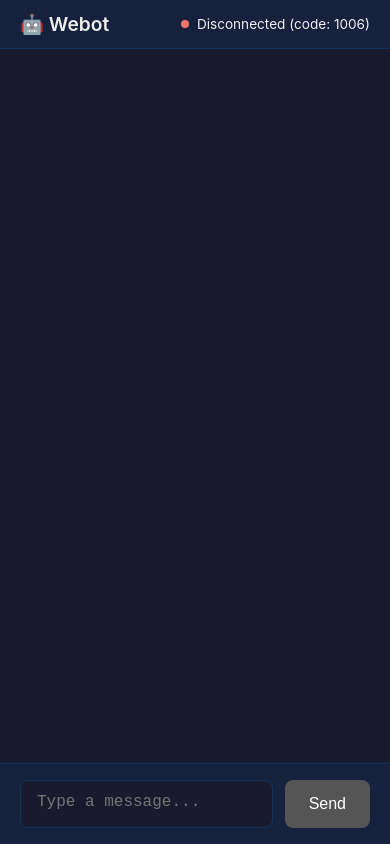
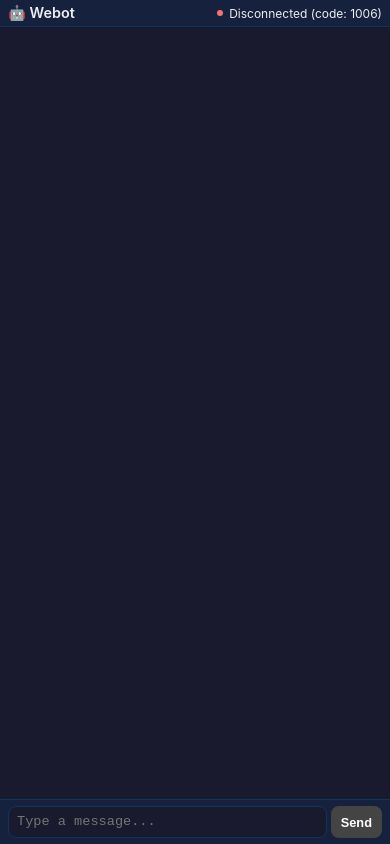
Before and after one commit to qidu/webot, a website built with Vite: page index.html in a window 390 px wide. Built offline with nearby package versions, Linux system fonts and the light colour scheme; no server answers; files whose address does not match are found by name.

Commit message:
revise page for a phone

```diff
--- a/index.html
+++ b/index.html
@@ -19,32 +19,34 @@
         height: 100vh;
         display: flex;
         flex-direction: column;
+        overflow: hidden;
       }
 
       header {
         background: #16213e;
-        padding: 12px 20px;
+        padding: 8px 16px;
         border-bottom: 1px solid #0f3460;
         display: flex;
         align-items: center;
         justify-content: space-between;
+        flex-shrink: 0;
       }
 
       header h1 {
-        font-size: 1.2rem;
+        font-size: 1rem;
         font-weight: 600;
       }
 
       .status {
         display: flex;
         align-items: center;
-        gap: 8px;
-        font-size: 0.85rem;
+        gap: 6px;
+        font-size: 0.75rem;
       }
 
       .status-dot {
-        width: 8px;
-        height: 8px;
+        width: 6px;
+        height: 6px;
         border-radius: 50%;
         background: #888;
       }
@@ -60,17 +62,17 @@
       #chat-container {
         flex: 1;
         overflow-y: auto;
-        padding: 20px;
+        padding: 12px 16px;
         display: flex;
         flex-direction: column;
-        gap: 16px;
+        gap: 8px;
       }
 
       .message {
-        max-width: 80%;
-        padding: 12px 16px;
-        border-radius: 12px;
-        line-height: 1.5;
+        max-width: 85%;
+        padding: 8px 12px;
+        border-radius: 10px;
+        line-height: 1.4;
       }
 
       .message.user {
@@ -84,34 +86,37 @@
       }
 
       .message .role {
-        font-size: 0.75rem;
+        font-size: 0.65rem;
         opacity: 0.7;
-        margin-bottom: 4px;
+        margin-bottom: 2px;
       }
 
       .message .content {
         white-space: pre-wrap;
+        font-size: 0.95rem;
       }
 
       #input-container {
-        padding: 16px 20px;
+        padding: 10px 12px;
         background: #16213e;
         border-top: 1px solid #0f3460;
         display: flex;
-        gap: 12px;
+        gap: 8px;
+        flex-shrink: 0;
       }
 
       #message-input {
         flex: 1;
-        padding: 12px 16px;
+        padding: 10px 12px;
         border: 1px solid #0f3460;
         border-radius: 8px;
         background: #1a1a2e;
         color: #eee;
-        font-size: 1rem;
+        font-size: 0.95rem;
         resize: none;
-        min-height: 48px;
-        max-height: 120px;
+        min-height: 40px;
+        max-height: 100px;
+        line-height: 1.3;
       }
 
       #message-input:focus {
@@ -120,14 +125,17 @@
       }
 
       #send-btn {
-        padding: 12px 24px;
+        padding: 10px 16px;
         background: #3b82f6;
         color: white;
         border: none;
         border-radius: 8px;
-        font-size: 1rem;
+        font-size: 0.9rem;
+        font-weight: 600;
         cursor: pointer;
         transition: background 0.2s;
+        flex-shrink: 0;
+        min-height: 40px;
       }
 
       #send-btn:hover:not(:disabled) {
@@ -135,20 +143,21 @@
       }
 
       #send-btn:disabled {
-        background: #555;
+        background: #444;
         cursor: not-allowed;
       }
 
       .loading {
         display: flex;
         align-items: center;
-        gap: 8px;
-        padding: 8px 0;
+        gap: 6px;
+        padding: 6px 0;
+        font-size: 0.8rem;
       }
 
       .spinner {
-        width: 16px;
-        height: 16px;
+        width: 14px;
+        height: 14px;
         border: 2px solid #0f3460;
         border-top-color: #3b82f6;
         border-radius: 50%;
@@ -157,6 +166,69 @@
 
       @keyframes spin {
         to { transform: rotate(360deg); }
+      }
+
+      /* Phone optimization */
+      @media (max-width: 600px) {
+        body {
+          height: 100dvh;
+        }
+
+        header {
+          padding: 4px 8px;
+        }
+
+        header h1 {
+          font-size: 0.9rem;
+        }
+
+        #chat-container {
+          padding: 6px 8px;
+          gap: 4px;
+        }
+
+        .message {
+          max-width: 92%;
+          padding: 5px 8px;
+          border-radius: 7px;
+        }
+
+        .message .role {
+          font-size: 0.6rem;
+        }
+
+        .message .content {
+          font-size: 0.85rem;
+        }
+
+        #input-container {
+          padding: 6px 8px;
+          gap: 4px;
+        }
+
+        #message-input {
+          padding: 6px 8px;
+          font-size: 0.85rem;
+          min-height: 32px;
+          max-height: 80px;
+        }
+
+        #send-btn {
+          padding: 6px 10px;
+          font-size: 0.8rem;
+          min-height: 32px;
+        }
+
+        .loading {
+          font-size: 0.75rem;
+          padding: 4px 0;
+        }
+
+        .spinner {
+          width: 12px;
+          height: 12px;
+          border-width: 2px;
+        }
       }
     </style>
   </head>
@@ -176,6 +248,7 @@
         id="message-input"
         placeholder="Type a message..."
         rows="1"
+        enterkeyhint="send"
       ></textarea>
       <button id="send-btn" disabled>Send</button>
     </div>
```
Also changed, not shown: package.json (+13 -5 lines).
